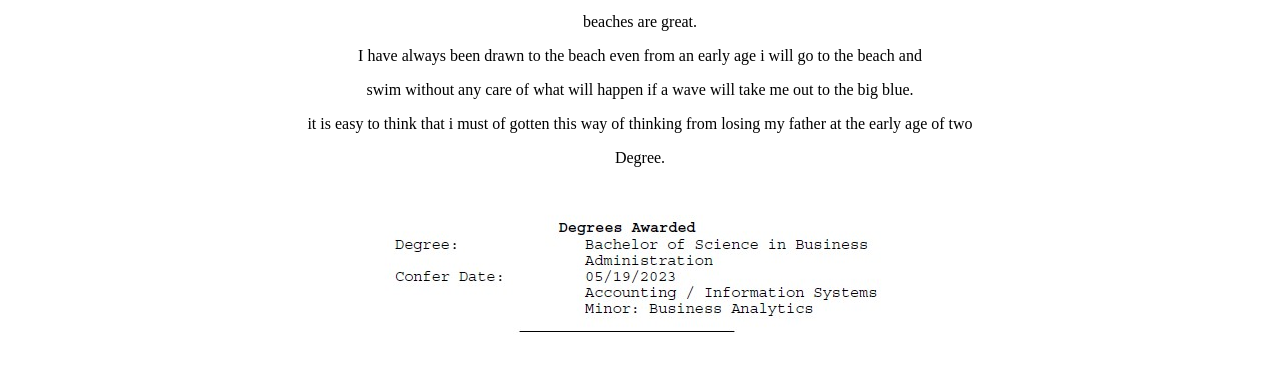
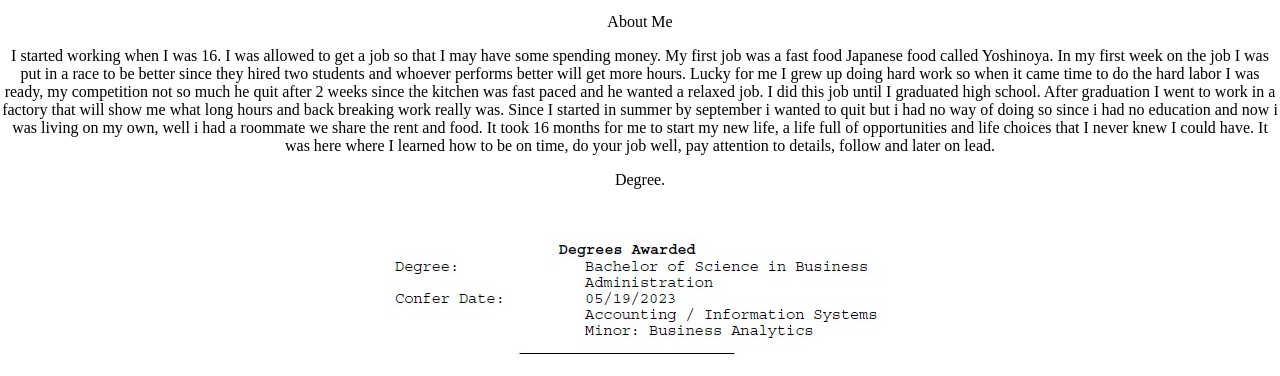
Before and after one commit to nvunr/resume, a plain HTML site: page index.html in a window 1280 px wide. Shown: the part 36-412 px from the top of the page. Drawn offline with Linux system fonts and the light colour scheme.

Commit message:
Update index.html

```diff
--- a/index.html
+++ b/index.html
@@ -37,10 +37,10 @@
 
 
  <div class="story">
-<p>beaches are great. </p>
-<p>I have always been drawn to the beach even from  an early age i will go to the beach and </p>
-<p>swim without any care of what will happen if a wave will take me out to the big blue.</p>
-<p>it is easy to think that i must of gotten this way of thinking from losing my father at the early age of two</p>
+<p>About Me</p>
+<p>I started working when I was 16. I was allowed to get a job so that I may have some spending money. My first job was a fast food Japanese food called Yoshinoya. In my first week on the job I was put in a race to be better since they hired two students and whoever performs better will get more hours. Lucky for me I grew up doing hard work so when it came time to do the hard labor I was ready, my competition not so much he quit after 2 weeks since the kitchen was fast paced and he wanted a relaxed job. I did this job until I graduated high school. After graduation I went to work in a factory that will show me what long hours and back breaking work really was. Since I started in summer by september i wanted to quit but i had no way of doing so since i had no education and now i was living on my own, well i had a roommate we share the rent and food.
+It took 16 months for me to start my new life, a life full of opportunities and life choices that I never knew I could have. It was here where I learned how to be on time, do your job well, pay attention to details, follow and later on lead.
+</p>
 </div>
 
  <div class="education">
```
